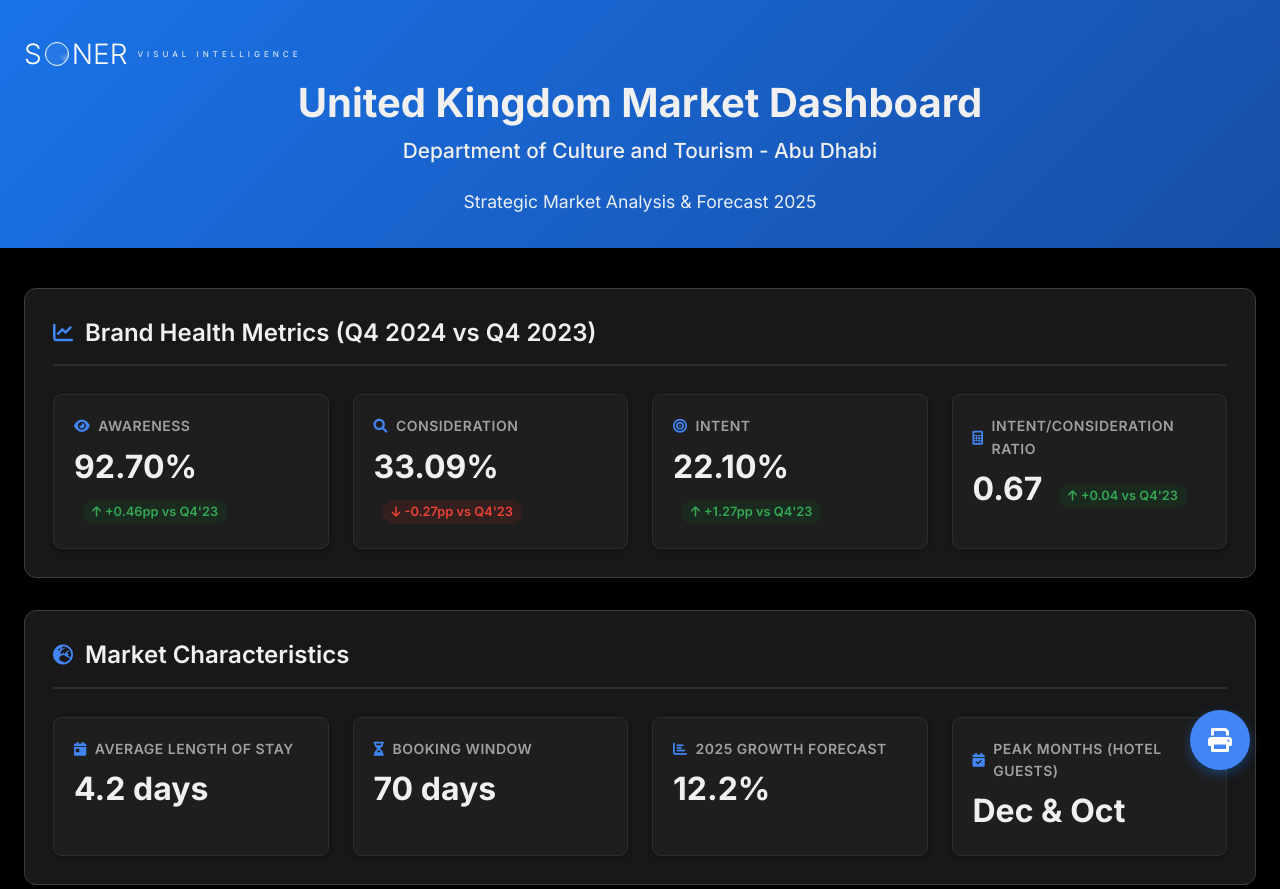
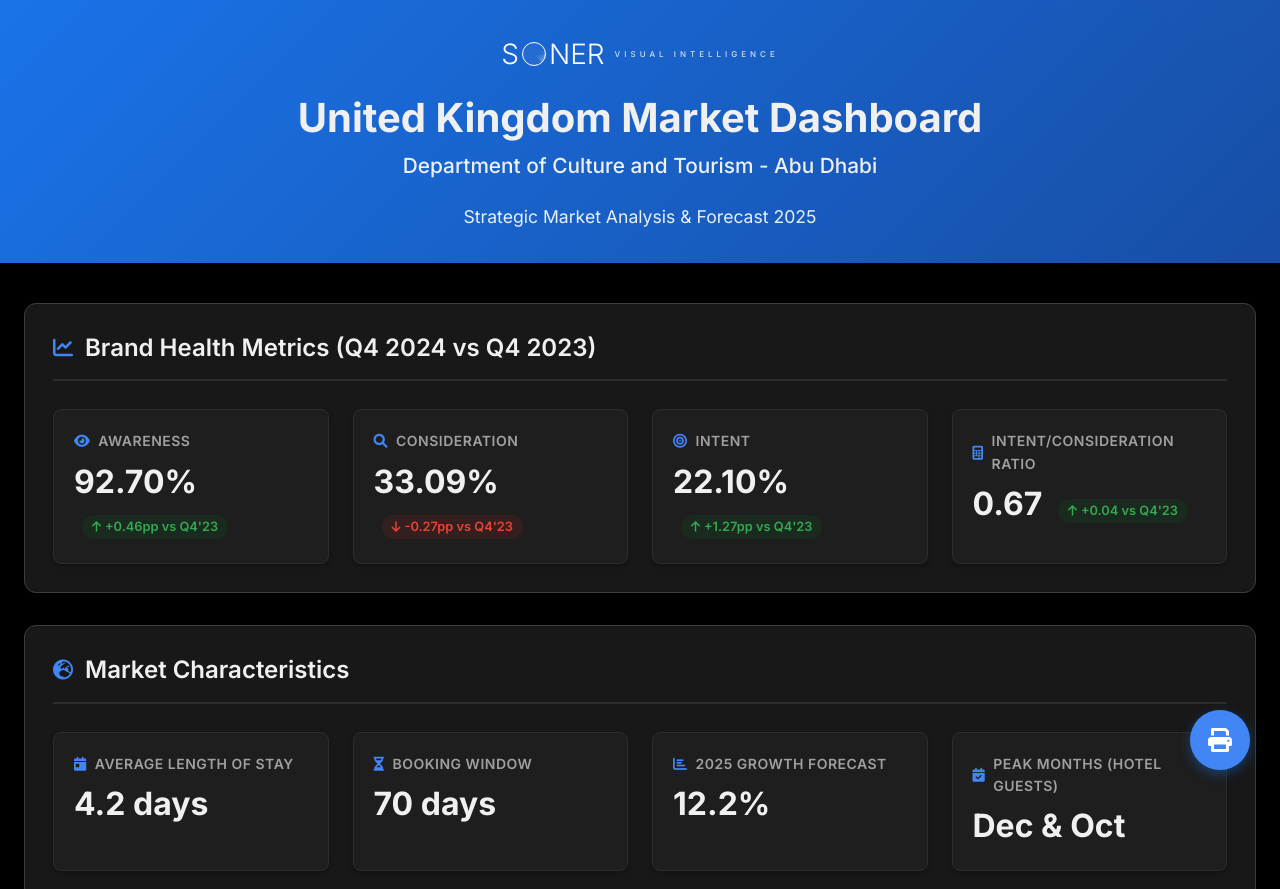
Before and after one commit to studiorns/UKMarketInsights.github.io, a plain HTML site: page index.html in a window 1280 px wide. Shown: the top 889 px of the page. Drawn offline with nearby package versions, Linux system fonts and the light colour scheme; a script that the page names is missing.

Commit message:
Add files via upload

```diff
--- a/index.html
+++ b/index.html
@@ -697,13 +697,15 @@
 <body>
     <header>
         <div class="container">
+            <div style="display: flex; justify-content: center; align-items: center; margin-bottom: 15px;">
                 <div class="soner-logo">
                     S<div class="soner-radar">
                         <div class="soner-scanner"></div>
                         <div class="soner-blip"></div>
                         <div class="soner-blip"></div>
                     </div>NER
-                <div class="soner-tagline">VISUAL INTELLIGENCE</div>
+                    <span class="soner-tagline">Visual Intelligence</span>
+                </div>
             </div>
             <h1>United Kingdom Market Dashboard</h1>
             <h2 style="font-size: 1.3rem; margin-top: 5px; font-weight: 500;">Department of Culture and Tourism - Abu Dhabi</h2>
```
Lines whose indentation alone changed are shown as unchanged.
